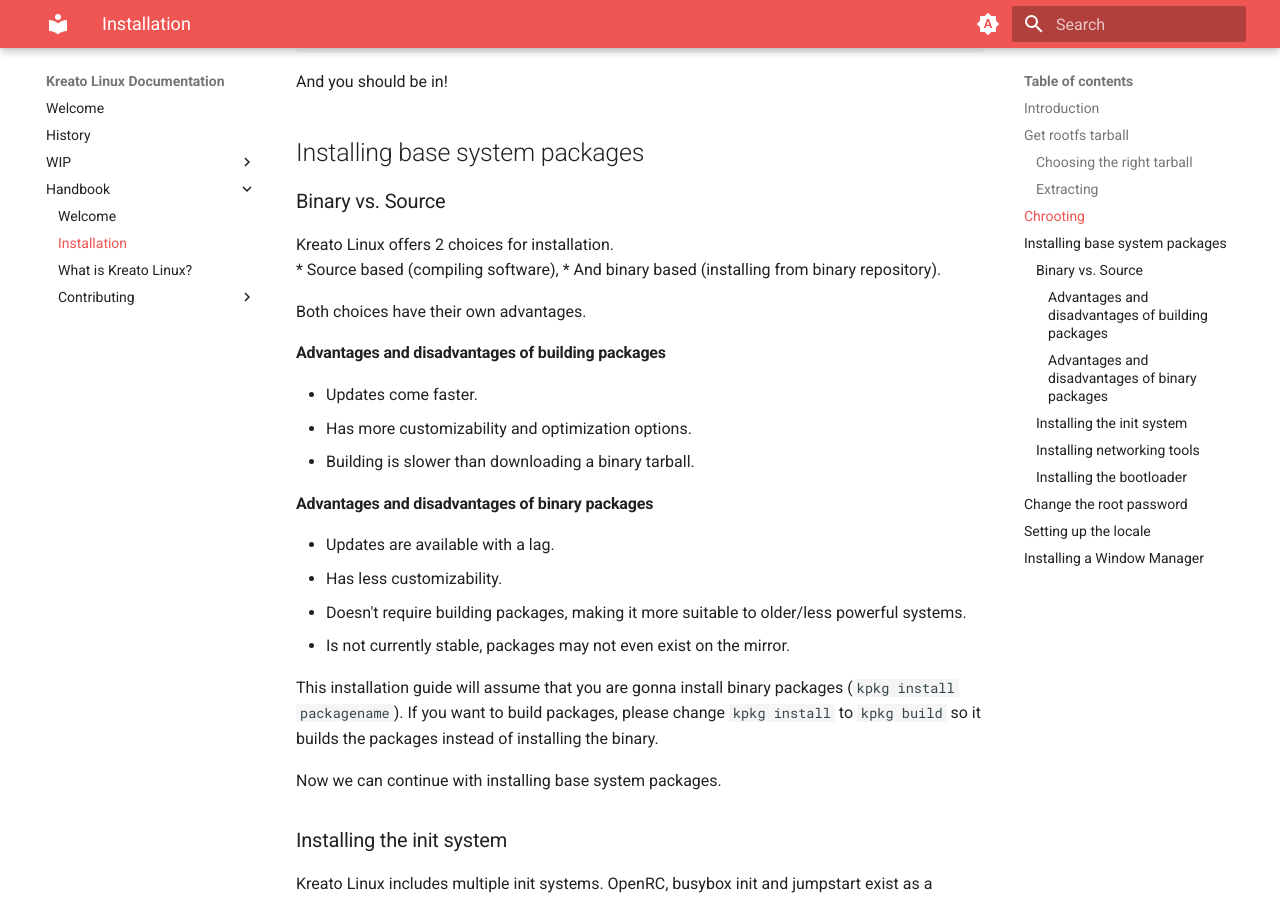
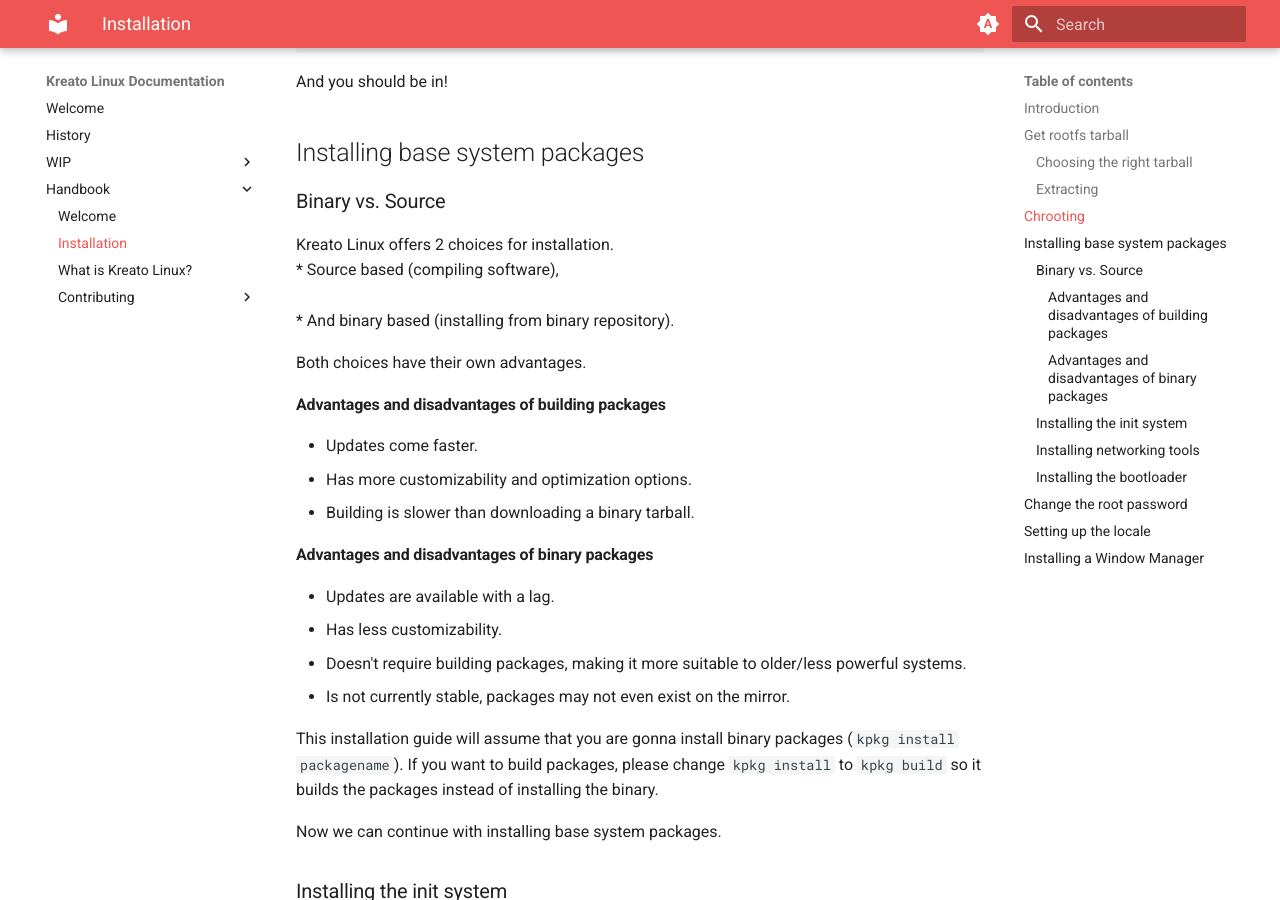
Before and after one commit to kreatolinux/wiki, an MkDocs documentation site: the page built from docs/handbook/installation.md, in a window 1280 px wide and 900 px high, scrolled down 1920 px. Built offline with MkDocs 1.6.1 and Material for MkDocs 9.7.7, drawn with Linux system fonts in a browser that asks for light colours.

```diff
--- a/docs/handbook/installation.md
+++ b/docs/handbook/installation.md
@@ -65,7 +65,7 @@ And you should be in!
 
 ### Binary vs. Source
 Kreato Linux offers 2 choices for installation.<br>
-* Source based (compiling software),
+* Source based (compiling software),</br><br>
 * And binary based (installing from binary repository).</br>
 
 Both choices have their own advantages.
```
